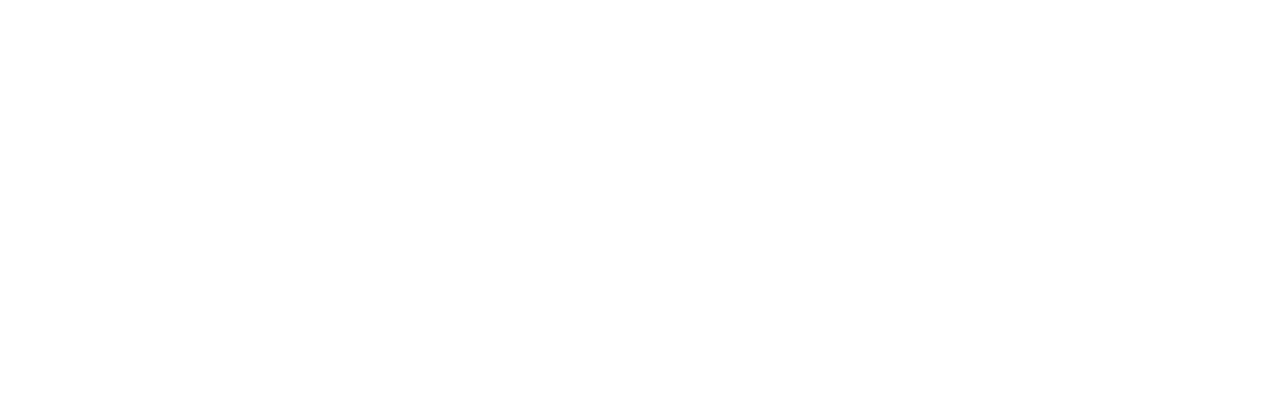
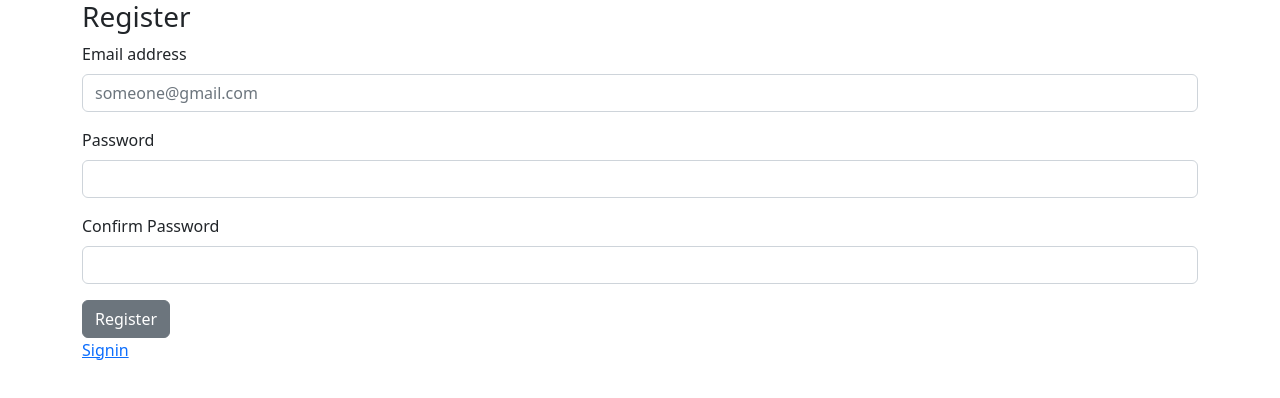
Before and after one commit to siubhans/bid-vfx, a Vue app in the folder bid-vfx-frontend/: page /register in a window 1280 px wide. Shown: the top 398 px of the page. Built offline with nearby package versions, Linux system fonts and the light colour scheme.

Commit message:
FE components and routing

```diff
--- /dev/null
+++ b/bid-vfx-frontend/src/components/Register.vue
@@ -0,0 +1,95 @@
+<template>
+  <div class="container">
+    <h3>Register</h3>
+    <form @submit.prevent="register">
+      <div v-if="error">{{ error }}</div>
+      <div class="mb-3">
+        <label for="email" class="form-label">Email address</label>
+        <input
+          type="email"
+          class="form-control"
+          v-model="email"
+          id="email"
+          placeholder="someone@gmail.com"
+        />
+      </div>
+      <div class="mb-3">
+        <label for="password" class="form-label">Password</label>
+        <input
+          type="password"
+          class="form-control"
+          v-model="password"
+          id="password"
+        />
+      </div>
+      <div class="mb-3">
+        <label for="confirmPassword" class="form-label">Confirm Password</label>
+        <input
+          type="password"
+          class="form-control"
+          v-model="confirmPassword"
+          id="confirmPassword"
+        />
+      </div>
+      <button type="submit" class="btn btn-secondary">Register</button>
+    </form>
+    <router-link to="/">Signin</router-link>
+  </div>
+</template>
+
+<script>
+export default {
+  name: "Register",
+  data() {
+    return {
+      email: "",
+      password: "",
+      confirmPassword: "",
+      error: ""
+    };
+  },
+  created() {
+    this.checkSignedIn();
+  },
+  updated() {
+    this.checkSignedIn();
+  },
+  methods: {
+    signin() {
+      this.$http.plain
+        .post("/register", {
+          email: this.email,
+          password: this.password,
+          confirmPassword: this.confirmPassword
+        })
+        .then(response => this.signinSuccessful(response))
+        .catch(error => this.signinFailed(error));
+    },
+    signinSuccessful(response) {
+      if (!response.data.csrf) {
+        this.signinFailed(response);
+        return;
+      }
+
+      localStorage.csrf = response.data.csrf;
+      localStorage.signedIn = true;
+      this.error = "";
+      this.$router.replace("/bids");
+    },
+    signinFailed(error) {
+      this.error =
+        (error.response && error.response.data && error.response.data.error) ||
+        "";
+      delete localStorage.csrf;
+      delete localStorage.signedIn;
+    },
+    checkSignedIn() {
+      if (localStorage.signedIn) {
+        this.$router.replace("/bids");
+      }
+    }
+  }
+};
+</script>
+
+<style scoped></style>
--- a/bid-vfx-frontend/src/components/Signin.vue
+++ b/bid-vfx-frontend/src/components/Signin.vue
@@ -1,5 +1,7 @@
 <template>
   <div>
+    <Sidebar />
+    <div class="container">
       <h3>Sign In</h3>
       <form @submit.prevent="signin">
         <div v-if="error">{{ error }}</div>
@@ -24,11 +26,14 @@
         </div>
         <button type="submit" class="btn btn-secondary">Sign in</button>
       </form>
-    <router-link to="/signup">Sign Up</router-link>
+      <router-link to="/register">Register here to set up account</router-link>
+    </div>
   </div>
 </template>
 
 <script>
+import Sidebar from "@/components/ui/Sidebar.vue";
+
 export default {
   name: "Signin",
   data() {
@@ -43,6 +48,9 @@
   },
   updated() {
     this.checkSignedIn();
+  },
+  components: {
+    Sidebar
   },
   methods: {
     signin() {
@@ -69,11 +77,11 @@
       this.error =
         (error.response && error.response.data && error.response.data.error) ||
         "";
-        delete localStorage.csrf
-        delete localStorage.signedIn
+      delete localStorage.csrf;
+      delete localStorage.signedIn;
     },
-    checkSignedIn () {
-        if(localStorage.signedIn){
+    checkSignedIn() {
+      if (localStorage.signedIn) {
         this.$router.replace("/bids");
       }
     }
@@ -81,4 +89,4 @@
 };
 </script>
 
-<style lang="scss" scoped></style>
+<style scoped></style>
--- /dev/null
+++ b/bid-vfx-frontend/src/components/ui/MenuItem.vue
@@ -0,0 +1,16 @@
+<template>
+  <div>
+    <b-button :href="'/' + itemName">{{ itemName }}</b-button>
+  </div>
+</template>
+
+<script>
+export default {
+  name: "MenuItem",
+  props: {
+    itemName: String
+  }
+};
+</script>
+
+<style scoped></style>
--- /dev/null
+++ b/bid-vfx-frontend/src/components/ui/Sidebar.vue
@@ -0,0 +1,37 @@
+<template>
+  <div>
+    <b-button v-b-toggle.sidebar-variant>Toggle Sidebar</b-button>
+    <b-sidebar
+      id="sidebar-variant"
+      title="Sidebar"
+      bg-variant="dark"
+      text-variant="light"
+      shadow
+    >
+      <div class="px-3 py-2">
+        <MenuItem
+          v-for="sideMenuItem in sideMenuItems"
+          :key="sideMenuItem"
+          :item-name="sideMenuItem"
+        />
+      </div>
+    </b-sidebar>
+  </div>
+</template>
+
+<script>
+import MenuItem from "@/components/ui/MenuItem.vue";
+
+export default {
+  components: {
+    MenuItem
+  },
+  data() {
+    return {
+      sideMenuItems: ["bids", "clients", "users", "studio"]
+    };
+  }
+};
+</script>
+
+<style scoped></style>
--- /dev/null
+++ b/bid-vfx-frontend/src/components/views/Bids.vue
@@ -0,0 +1,11 @@
+<template>
+  <div>
+    bid
+  </div>
+</template>
+
+<script>
+export default {};
+</script>
+
+<style scoped></style>
--- /dev/null
+++ b/bid-vfx-frontend/src/components/views/Clients.vue
@@ -0,0 +1,11 @@
+<template>
+  <div>
+    client
+  </div>
+</template>
+
+<script>
+export default {};
+</script>
+
+<style scoped></style>
--- /dev/null
+++ b/bid-vfx-frontend/src/components/views/Studio.vue
@@ -0,0 +1,11 @@
+<template>
+  <div>
+    studio
+  </div>
+</template>
+
+<script>
+export default {};
+</script>
+
+<style scoped></style>
--- /dev/null
+++ b/bid-vfx-frontend/src/components/views/Users.vue
@@ -0,0 +1,11 @@
+<template>
+  <div>
+    users
+  </div>
+</template>
+
+<script>
+export default {};
+</script>
+
+<style scoped></style>
--- a/bid-vfx-frontend/src/router/index.js
+++ b/bid-vfx-frontend/src/router/index.js
@@ -1,6 +1,11 @@
 import Vue from "vue";
 import Router from "vue-router";
 import Signin from "@/components/Signin.vue";
+import Register from "@/components/Register.vue";
+import Bids from "@/components/views/Bids.vue";
+import Users from "@/components/views/Users.vue";
+import Clients from "@/components/views/Clients.vue";
+import Studio from "@/components/views/Studio.vue";
 
 Vue.use(Router);
 
@@ -11,6 +16,31 @@
       path: "/",
       name: "Signin",
       component: Signin
+    },
+    {
+      path: "/register",
+      name: "Register",
+      component: Register
+    },
+    {
+      path: "/bids",
+      name: "Bids",
+      component: Bids
+    },
+    {
+      path: "/clients",
+      name: "Clients",
+      component: Clients
+    },
+    {
+      path: "/users",
+      name: "Users",
+      component: Users
+    },
+    {
+      path: "/studio",
+      name: "Studio",
+      component: Studio
     }
   ]
 });
```
Also changed, not shown: bid-vfx-frontend/src/components/ui/BurgerMenu.vue (added, +15 -0 lines), bid-vfx-frontend/src/components/ui/Button.vue (added, +15 -0 lines), bid-vfx-frontend/src/components/ui/Input.vue (added, +9 -0 lines). Lines whose indentation alone changed are shown as unchanged.
